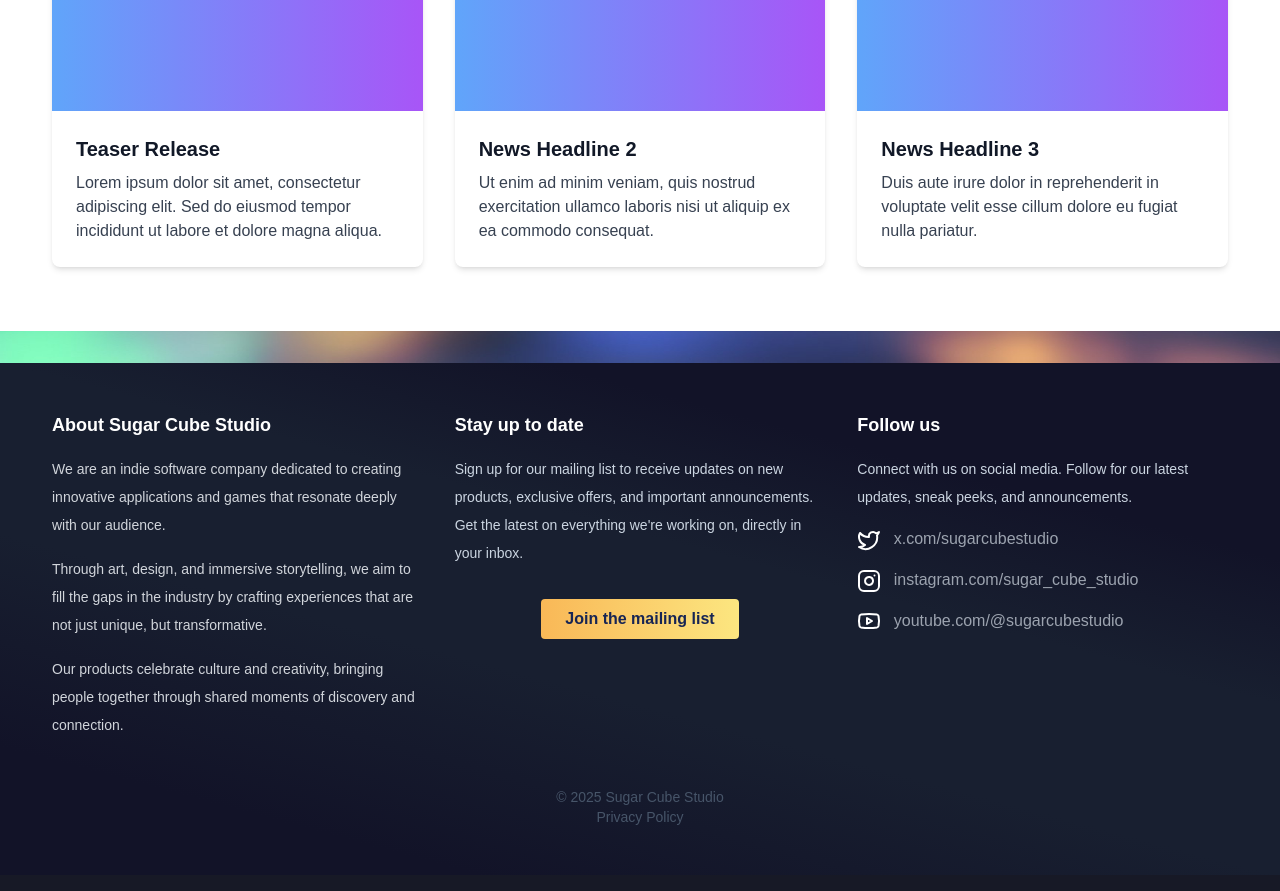
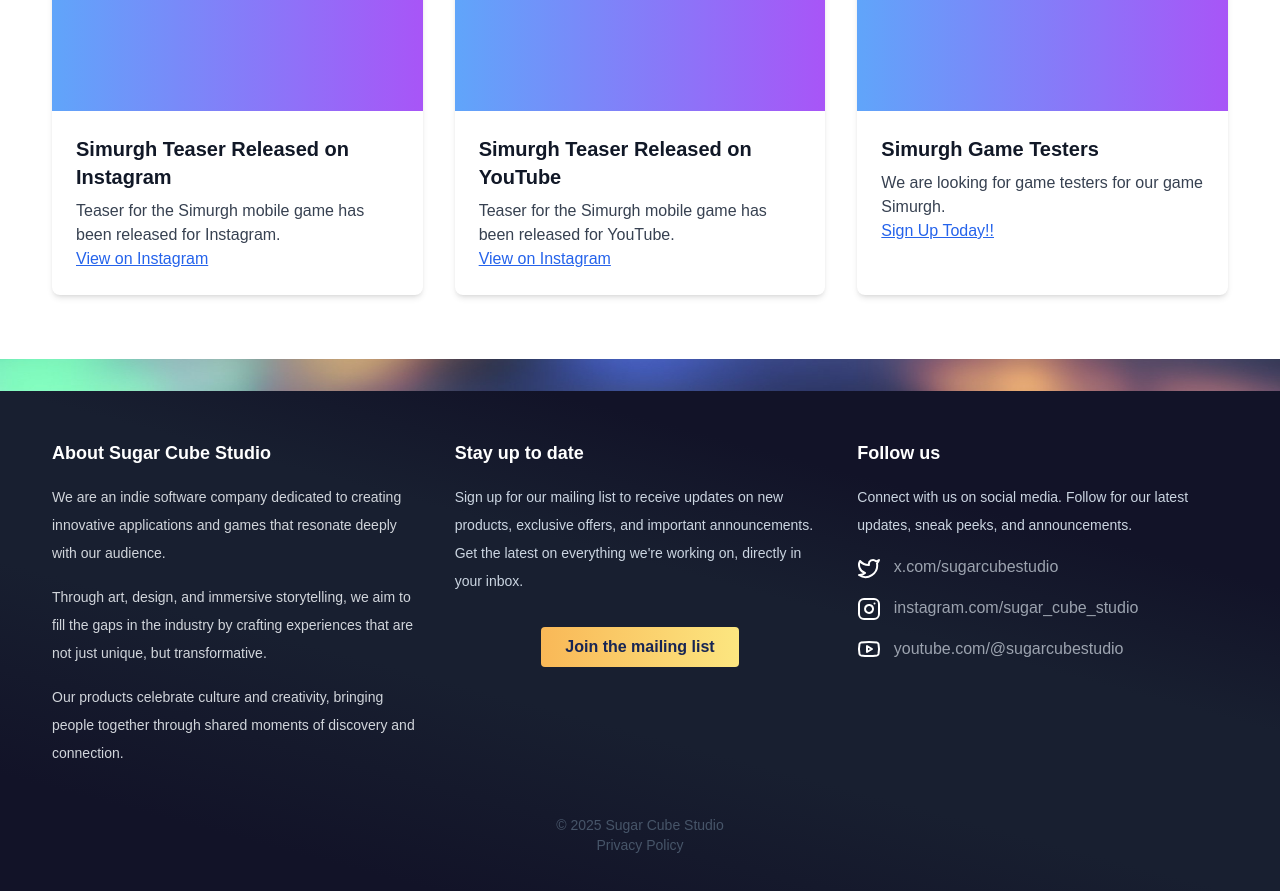
Before and after one commit to westwick/sugarcubestudio, a Nuxt app: page / in a window 1280 px wide. Shown: the part 2060-2951 px from the top of the page. Built offline with nearby package versions, Linux system fonts and the light colour scheme.

Commit message:
Updates the Latest News section.

```diff
--- a/components/HomeNews.vue
+++ b/components/HomeNews.vue
@@ -7,10 +7,19 @@
       <div class="news-card">
         <div class="news-image-placeholder"></div>
         <div class="news-content">
-          <h3 class="news-headline">Teaser Release</h3>
+          <h3 class="news-headline">Simurgh Teaser Released on Instagram</h3>
           <p class="news-text">
-            Lorem ipsum dolor sit amet, consectetur adipiscing elit. Sed do
-            eiusmod tempor incididunt ut labore et dolore magna aliqua.
+            Teaser for the Simurgh mobile game has been released for Instagram.
+          </p>
+          <p>
+            <a
+              href="https://www.instagram.com/p/DNtXrAhWnPR/"
+              target="_blank"
+              rel="noopener noreferrer"
+              class="text-blue-600 underline"
+            >
+              View on Instagram
+            </a>
           </p>
         </div>
       </div>
@@ -19,10 +28,19 @@
       <div class="news-card">
         <div class="news-image-placeholder"></div>
         <div class="news-content">
-          <h3 class="news-headline">News Headline 2</h3>
+          <h3 class="news-headline">Simurgh Teaser Released on YouTube</h3>
           <p class="news-text">
-            Ut enim ad minim veniam, quis nostrud exercitation ullamco laboris
-            nisi ut aliquip ex ea commodo consequat.
+            Teaser for the Simurgh mobile game has been released for YouTube.
+          </p>
+          <p>
+            <a
+              href="https://www.youtube.com/shorts/dyVXUoq0_VE"
+              target="_blank"
+              rel="noopener noreferrer"
+              class="text-blue-600 underline"
+            >
+              View on Instagram
+            </a>
           </p>
         </div>
       </div>
@@ -31,10 +49,19 @@
       <div class="news-card">
         <div class="news-image-placeholder"></div>
         <div class="news-content">
-          <h3 class="news-headline">News Headline 3</h3>
+          <h3 class="news-headline">Simurgh Game Testers</h3>
           <p class="news-text">
-            Duis aute irure dolor in reprehenderit in voluptate velit esse
-            cillum dolore eu fugiat nulla pariatur.
+            We are looking for game testers for our game Simurgh.
+          </p>
+          <p>
+            <a
+              href="https://sugarcubestudio.com/game-tester"
+              target="_blank"
+              rel="noopener noreferrer"
+              class="text-blue-600 underline"
+            >
+              Sign Up Today!!
+            </a>
           </p>
         </div>
       </div>
```
